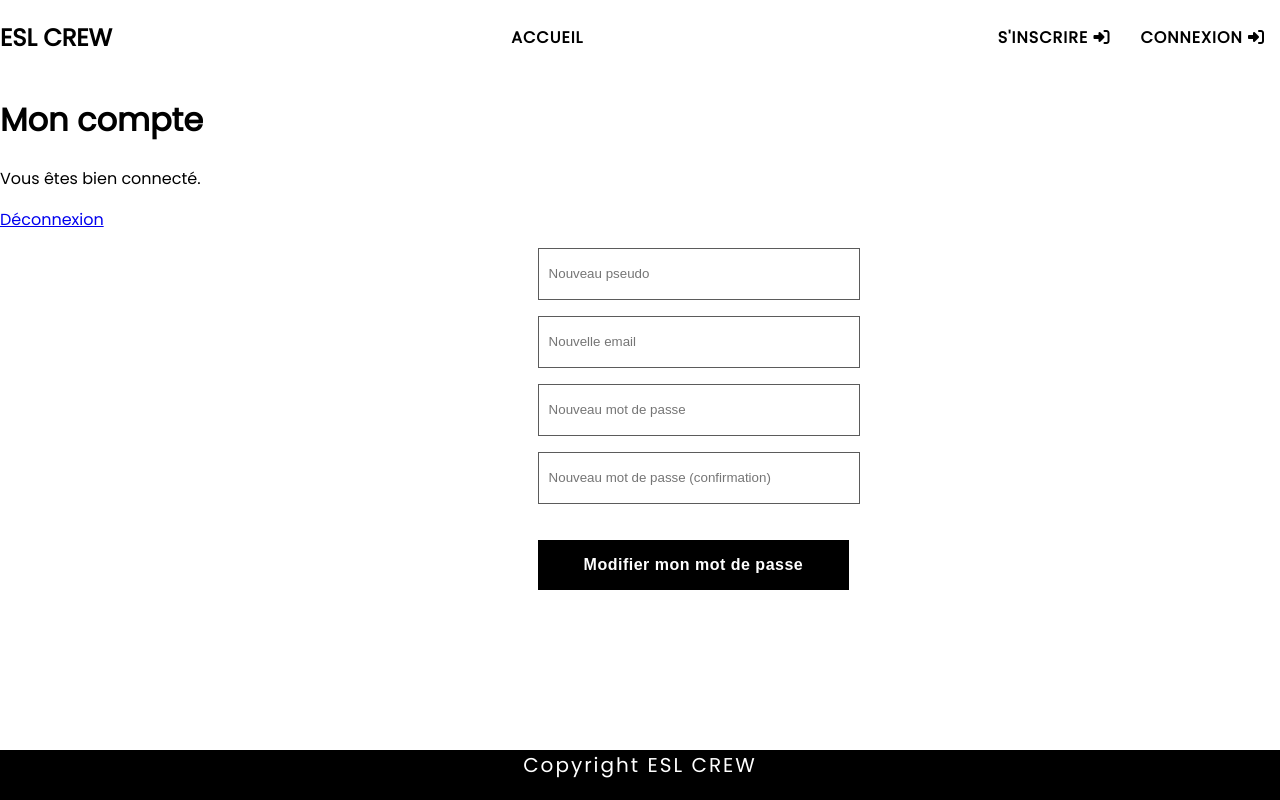
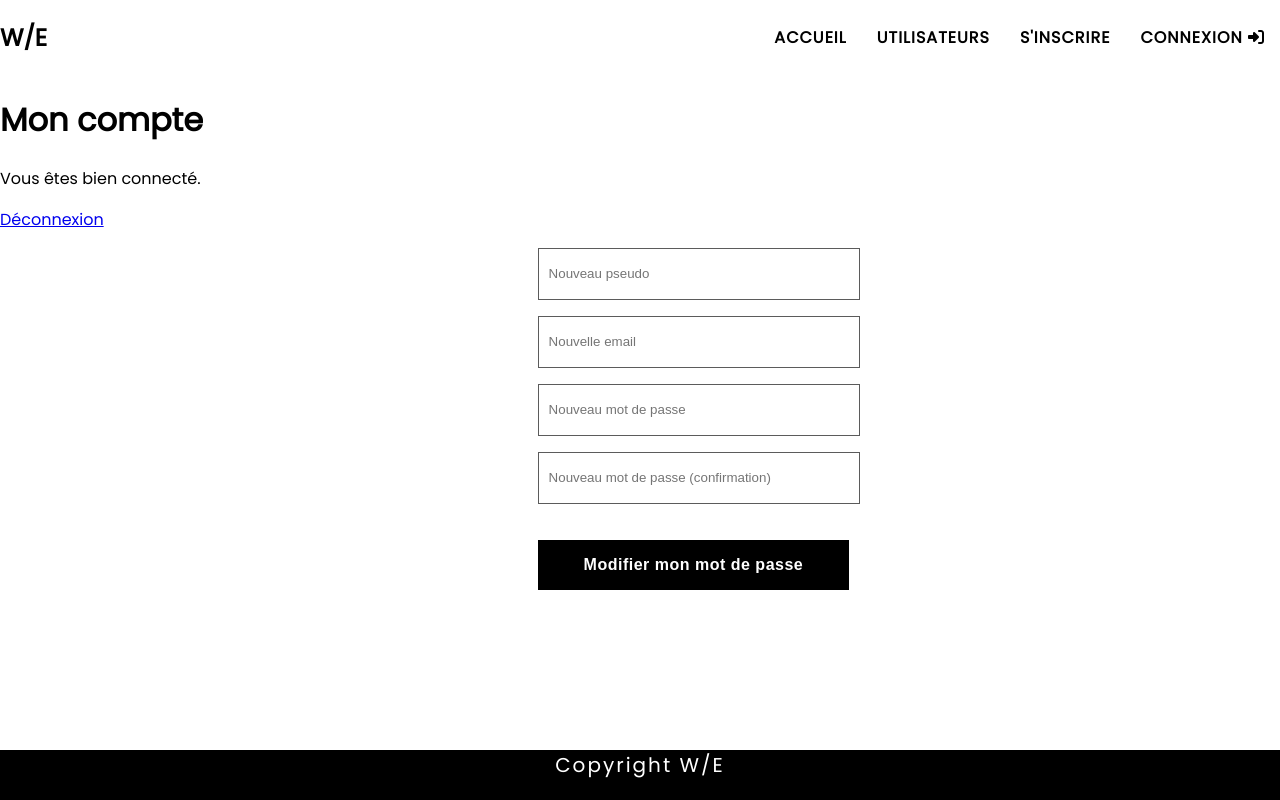
Before and after one commit to walid1999/EvalLaravel, a Laravel app: page /mon-compte in a window 1280 px wide. Run offline with Laravel 8, Linux system fonts and the light colour scheme; some libraries are stand-ins or nearby versions.

Commit message:
maj compte, utilisateur, header

```diff
--- a/app/Http/Controllers/CompteController.php
+++ b/app/Http/Controllers/CompteController.php
@@ -9,12 +9,14 @@ class CompteController extends Controller
 {
     public function accueil()
     {
-        return view('mon-compte');
+
+        return view('/mon-compte');
 
         if (auth()->guest()) {
             return redirect('/connexion')->withErrors([
                 'email' => "Vous devez être connecté pour voir cette page.",
             ]);
+
         }
     }
 
--- a/resources/views/footer.blade.php
+++ b/resources/views/footer.blade.php
@@ -4,5 +4,5 @@
 
 
 	<footer>
-            <div class="contenu">Copyright ESL CREW</div>
+        <div class="contenu">Copyright W/E</div>
 	</footer>
--- a/resources/views/header.blade.php
+++ b/resources/views/header.blade.php
@@ -1,20 +1,20 @@
 <div class="contenu">
     <header >
 
-		<h2>ESL CREW</h2>
+		<h2>W/E</h2>
 
-		<nav>
-			<ul>
+            <ul>
 				<li>
 					<a href="home">Accueil</a>
                 </li>
-            </ul>
-        </nav>
-            <ul>
+				<li>
+                 	<a class="utilisateurs" href="utilisateurs"  >
+					 	Utilisateurs
+                 	</a>
+				</li>
 				<li>
                  	<a class="inscription" href="inscription"  >
 					 	S'inscrire
-				 		<i class="fas fa-sign-in-alt"></i>
                  	</a>
 				</li>
 				<li>
--- a/routes/web.php
+++ b/routes/web.php
@@ -27,6 +27,8 @@ Route::post('/inscription', 'App\Http\Controllers\InscriptionController@traiteme
 Route::get('/connexion', 'App\Http\Controllers\ConnexionController@formulaire');
 Route::post('/connexion', 'App\Http\Controllers\ConnexionController@traitement');
 
+Route::get('/utilisateurs', 'App\Http\Controllers\UtilisateursController@liste');
+
 Route::get ('/mon-compte', 'App\Http\Controllers\CompteController@accueil');
 Route::get('/deconnexion', 'App\Http\Controllers\CompteController@deconnexion');
 Route::post('/modification-mot-de-passe', 'App\Http\Controllers\CompteController@modificationPseudo');
```
Also changed, not shown: app/Http/Controllers/UtilisateursController.php (added, +19 -0 lines), resources/views/utilisateurs.blade.php (added, +10 -0 lines).
